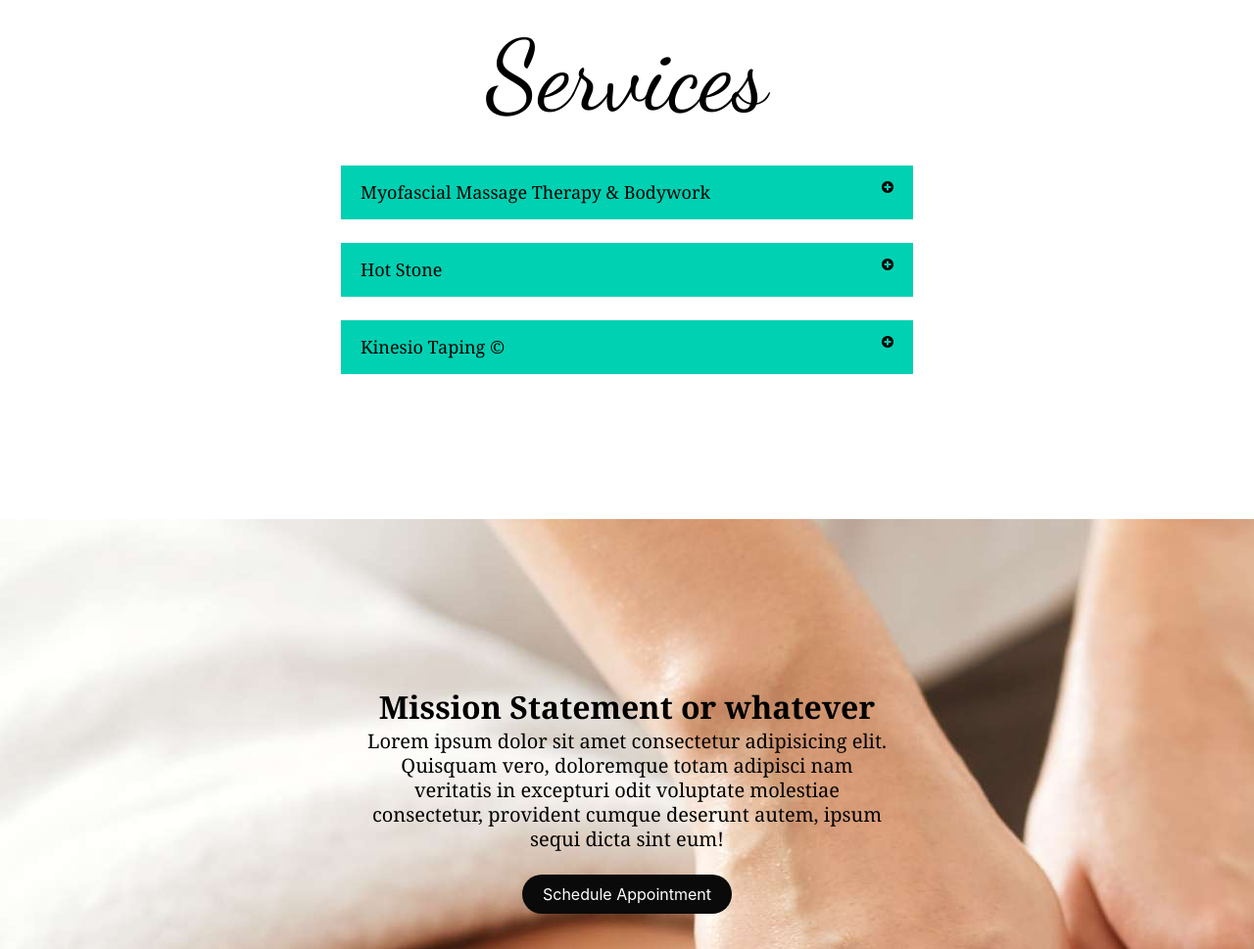
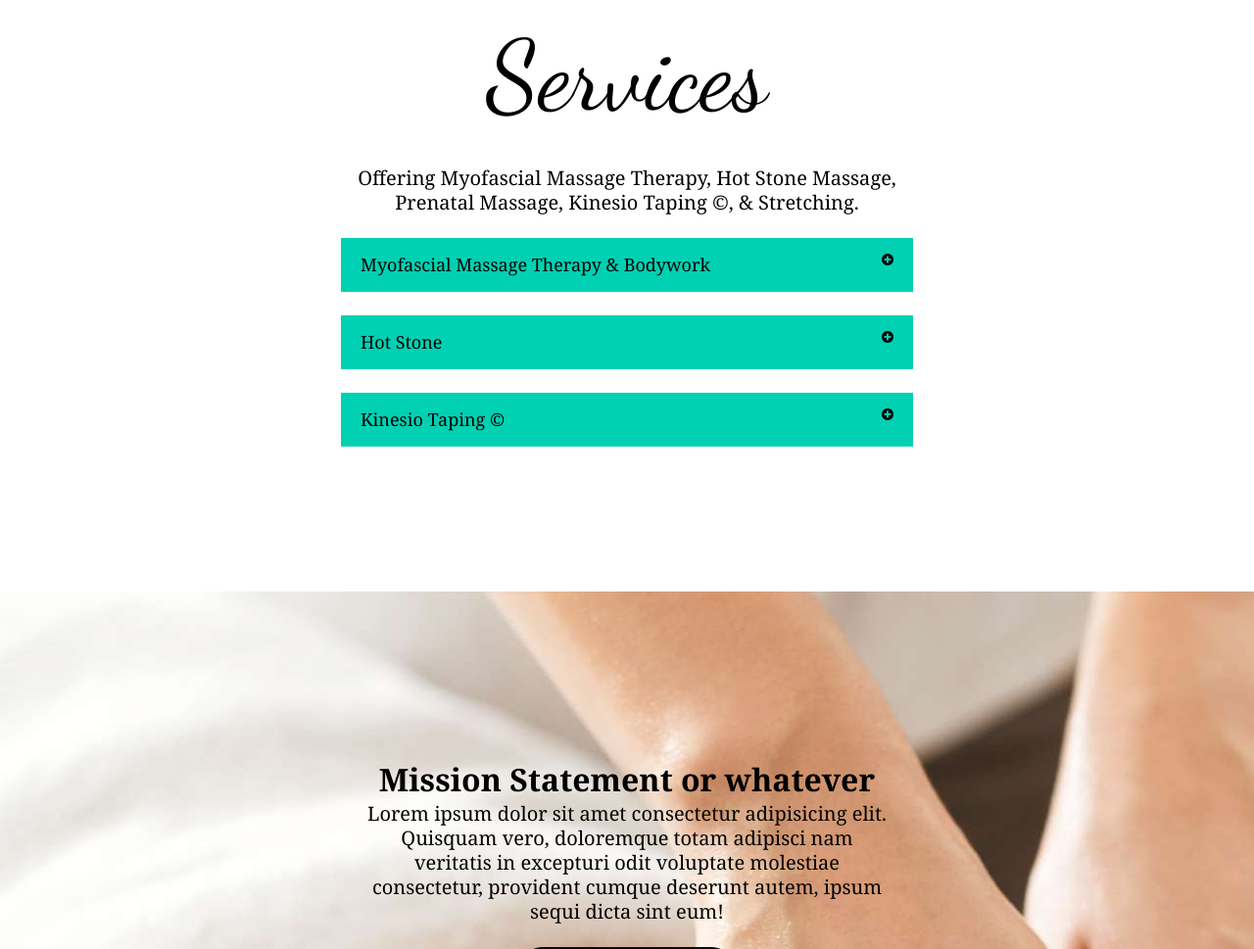
Before and after one commit to hdarden/KCBodywork, a plain HTML site: page index.html in a window 1280 px wide. Shown: the part 875-1844 px from the top of the page at 98% size. Drawn offline with nearby package versions, Linux system fonts and the light colour scheme.

Commit message:
accordion content spacing

```diff
--- a/assets/css/style.css
+++ b/assets/css/style.css
@@ -85,7 +85,7 @@ button.accordion:hover, button.accordion.is-open {
     transition: max-height 0.2s ease-in-out;
 }
 .acc-p {
-    padding: 25px 10px;
+    padding: 0px 10px;
 }
 
 /* Home Page Banner */
--- a/index.html
+++ b/index.html
@@ -60,8 +60,12 @@
     <section class="section">
         <div class="container accordion-container" id="services">
             <h1 class="has-text-centered accordion-header pb-4">Services</h1>
+            <p class="subtitle has-text-centered">Offering Myofascial Massage Therapy, Hot Stone Massage, Prenatal Massage, Kinesio Taping ©, &amp;
+                Stretching.
+            </p>
             <button class="accordion">Myofascial Massage Therapy &amp; Bodywork</button>
             <div class="accordion-content content">
+                <br>
                 <p class="acc-p">
                     KC Bodywork combines relaxation with therapeutic massage to achieve the most beneficial results in the
                     muscular system as well as the nervous system. Repetitive actions in our daily lives can leave us with
@@ -73,7 +77,7 @@
                     healthy body and mind.
                 </p>
                 <p class="acc-p">
-                    <b>Benefits of Myofascial Massage Therapy &amp;Bodywork</b>
+                    <b>Benefits of Myofascial Massage Therapy &amp; Bodywork</b>
                     <ul>
                         <li>Alleviate compressed or irritated nerves</li>
                         <li>Improved &amp; balanced structural alignment</li>
@@ -86,6 +90,7 @@
             </div>
             <button class="accordion">Hot Stone</button>
             <div class="accordion-content content">
+                <br>
                 <p class="acc-p">
                     Basalt Stones are used throughout the duration of the massage incorporating heat and the compression
                     of the muscles.
@@ -104,6 +109,7 @@
             </div>
             <button class="accordion">Kinesio Taping ©</button>
             <div class="accordion-content content">
+                <br>
                 <p class="acc-p">
                     Created by Dr. Kenzo Kase in 1979 and is distributed in over 90 countries. Kinesio Tex Tape was designed
                     specifically for the Kinesio Taping Method.
```
